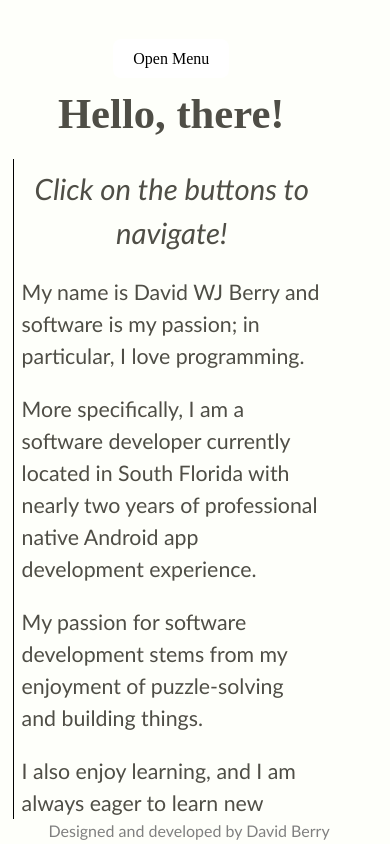
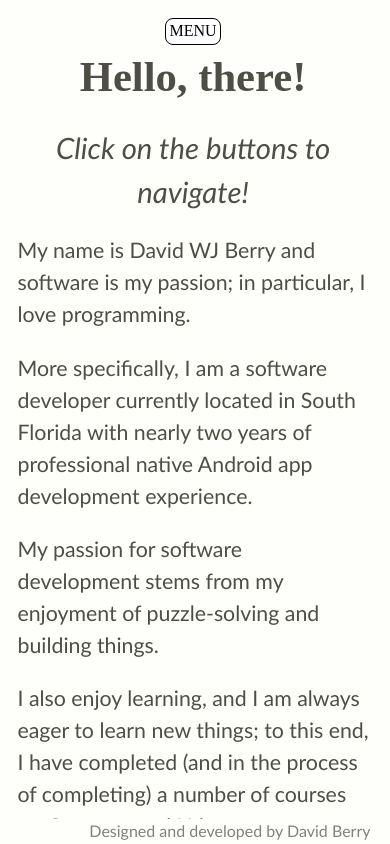
Before and after one commit to DBerry07/DBerry07.github.io, a React (Vite) app: page / in a window 390 px wide. Built offline with nearby package versions, Linux system fonts and the light colour scheme.

Commit message:
Refined drawer for mobile
Still needs a lot of work!

```diff
--- a/src/App.jsx
+++ b/src/App.jsx
@@ -15,7 +15,7 @@ function App() {
   const [open, switchOpen] = useState(false);
 
   const [width, setWidth] = useState(window.innerWidth);
-  const breakpoint = 1000; // Set your desired breakpoint
+  const breakpoint = 800; // Set your desired breakpoint
 
   useEffect(() => {
     const handleResize = () => setWidth(window.innerWidth);
--- a/src/components/MenuButton.jsx
+++ b/src/components/MenuButton.jsx
@@ -2,8 +2,10 @@ import "../css/MenuButton.css";
 
 export default function MenuButton({ children, handleDrawerOpen }) {
   return (
-    <button id="menu-button" onClick={handleDrawerOpen}>
-      Open Menu
-    </button>
+    <span id="menu-button-span">
+      <button id="menu-button" onClick={handleDrawerOpen}>
+        MENU
+      </button>
+    </span>
   );
 }
--- a/src/components/entry/Title.jsx
+++ b/src/components/entry/Title.jsx
@@ -1,9 +1,10 @@
 import { Fragment, useState, useEffect } from "react";
 import MenuButton from "../MenuButton.jsx";
+import { Toolbar } from "@mui/material";
 
 export default function Title(data, handleDrawerOpen) {
   const [width, setWidth] = useState(window.innerWidth);
-  const breakpoint = 1000; // Set your desired breakpoint
+  const breakpoint = 800; // Set your desired breakpoint
 
   useEffect(() => {
     const handleResize = () => setWidth(window.innerWidth);
@@ -16,12 +17,12 @@ export default function Title(data, handleDrawerOpen) {
   var title = null;
   if (Object.hasOwn(data, "title")) {
     if (width > breakpoint) {
-      title = <div id="title">{data.title}</div>;
+      title = <span id="title">{data.title}</span>;
     } else {
       title = (
         <Fragment>
           <MenuButton handleDrawerOpen={handleDrawerOpen} />
-          <div id="title">{data.title}</div>
+          <span id="title">{data.title}</span>
         </Fragment>
       );
     }
--- a/src/css/MenuButton.css
+++ b/src/css/MenuButton.css
@@ -1,6 +1,12 @@
 #menu-button {
     font-size: 12pt !important;
-    padding: 0 auto;
+    padding: 1vw !important;
     margin: 0 auto;
     background-color: white;
+    border: solid black 1px;
 }
+
+#menu-button-span {
+    display: flex;
+    align-items: start;
+}
--- a/src/css/Mobile.css
+++ b/src/css/Mobile.css
@@ -1,8 +1,14 @@
-@media (pointer: coarse) {
+@media only screen and (max-width: 800px) {
 
   #content-box {
     width: 99% !important;
     border: none !important;
+  }
+
+  #title {
+    display: flexbox;
+    align-items: center;
+    text-align: center;
   }
 
   #entry-body {
@@ -57,7 +63,8 @@
   }
 
   #headbar {
-    border-top: 1px solid black;
+    /* border-top: 1px solid black; */
+    display: block;
   }
 
   .menu_button {
@@ -65,4 +72,8 @@
     padding: 2% !important;
   }
 
+  .link-img {
+    max-width: 20vw !important;
+  }
+
 }
```
